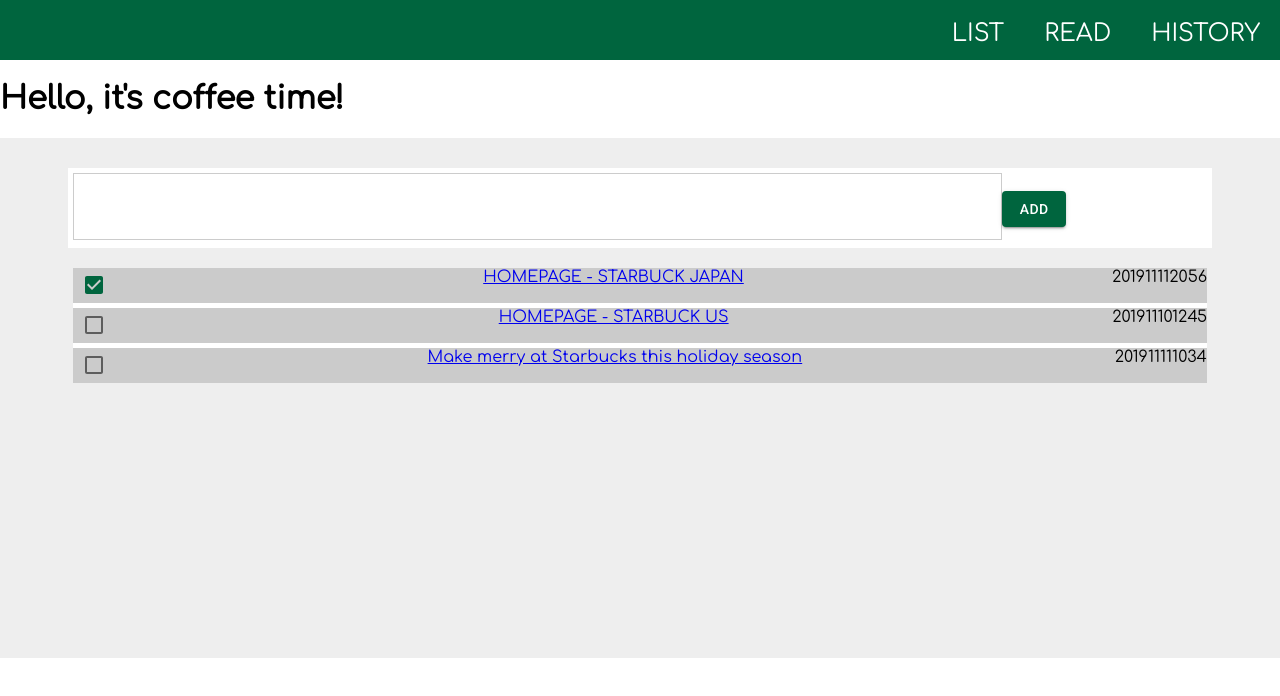
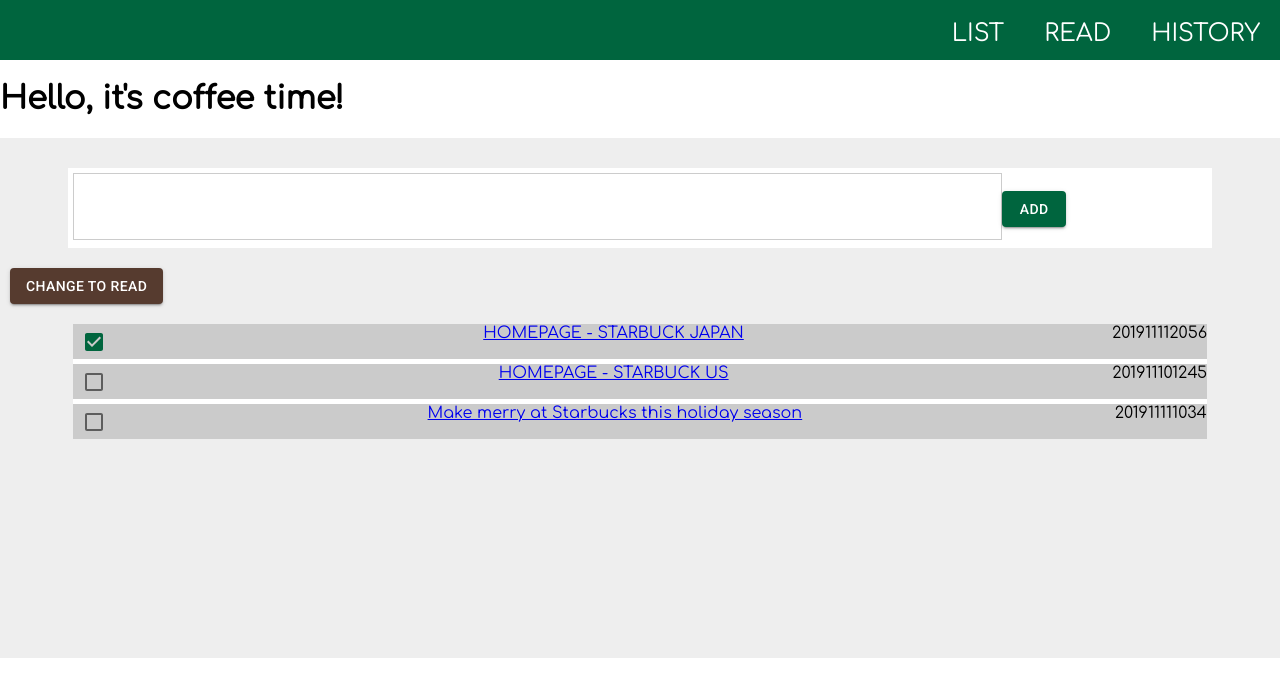
Before and after one commit to nouvelle/coffee-time, a React (Create React App) app: page / in a window 1280 px wide. Shown: the top 696 px of the page. Built offline with nearby package versions, Linux system fonts and the light colour scheme.

Commit message:
create: delete URL List from all list when click the button[change to read]

```diff
--- a/src/components/ListContents.jsx
+++ b/src/components/ListContents.jsx
@@ -1,14 +1,27 @@
 import React, { Component } from "react";
 import { connect } from "react-redux";
+import Button from "@material-ui/core/Button";
 import Checkbox from "@material-ui/core/Checkbox";
 import Input from "./Input.jsx";
-import { toggleUnReadUrlCheckBox } from "../redux/redux";
+import { toggleUnReadUrlCheckBox, deleteUnReadUrlLists } from "../redux/redux";
 import "../styles/styles.css";
 
 class ListContents extends Component {
-  checkBtn = index => e => {
-    console.log(index, e.target.checked);
+  checkBtn = indexVal => e => {
+    const unReadUrlLists = this.props.unReadUrlLists;
+    let index;
+    unReadUrlLists.forEach((unReadUrlLists, i) => {
+      if (unReadUrlLists.index === indexVal) index = i;
+    });
     this.props.changeUnReadUrlCheckBox(index);
+  };
+  changeRead = () => {
+    const unReadUrlLists = this.props.unReadUrlLists;
+    const nonDeleteList = unReadUrlLists.filter(
+      unReadUrlList => !unReadUrlList.checked
+    );
+    if (nonDeleteList.length !== unReadUrlLists.length)
+      this.props.deleteUnReadUrlLists(nonDeleteList);
   };
   render() {
     const unReadUrlLists = this.props.unReadUrlLists;
@@ -16,8 +29,16 @@
     return (
       <div className="contents listContents">
         <Input />
+        <Button
+          variant="contained"
+          color="secondary"
+          onClick={this.changeRead}
+          className="changeRead"
+        >
+          CHANGE TO READ
+        </Button>
         <div className="urllistArea">
-          {console.log("aa", unReadUrlLists)}
+          {console.log("all list", unReadUrlLists)}
           {unReadUrlLists.map((unReadUrlList, i) => (
             <div className="urlList" key={i}>
               <Checkbox
@@ -44,7 +65,9 @@
 };
 const mapDispatchToProps = dispatch => {
   return {
-    changeUnReadUrlCheckBox: index => dispatch(toggleUnReadUrlCheckBox(index))
+    changeUnReadUrlCheckBox: index => dispatch(toggleUnReadUrlCheckBox(index)),
+    deleteUnReadUrlLists: nonDeleteList =>
+      dispatch(deleteUnReadUrlLists(nonDeleteList))
   };
 };
 export default connect(mapStateToProps, mapDispatchToProps)(ListContents);
--- a/src/redux/redux.js
+++ b/src/redux/redux.js
@@ -63,11 +63,14 @@
   checked: false
 });
 
-// export const toggleUnReadUrlCheckBox = (index, isChecked) => ({
+export const deleteUnReadUrlLists = nonDeleteUnReadListArr => ({
+  type: "DELETE_UNREAD_URL_LISTS",
+  nonDeleteUnReadListArr
+});
+
 export const toggleUnReadUrlCheckBox = index => ({
   type: "TOGGLE_UNREAD_CHECK_BOX",
   index
-  // checked: isChecked
 });
 
 export const addReadUrlLists = newReadList => ({
@@ -97,6 +100,8 @@
       return Object.assign({}, state, { currentView: action.newView });
     }
     case "ADD_UNREAD_URL_LISTS": {
+      if (state.unReadUrlLists.length === 0)
+        state.unReadUrlLists = initialState.unReadUrlLists;
       return Object.assign({}, state, {
         unReadUrlLists: [
           ...state.unReadUrlLists,
@@ -111,9 +116,12 @@
         ]
       });
     }
+    case "DELETE_UNREAD_URL_LISTS": {
+      return Object.assign({}, state, {
+        unReadUrlLists: action.nonDeleteUnReadListArr
+      });
+    }
     case "TOGGLE_UNREAD_CHECK_BOX": {
-      console.log("toggle");
-      console.log(state.unReadUrlLists[action.index].checked);
       return Object.assign({}, state, {
         unReadUrlLists: [
           ...state.unReadUrlLists.slice(0, action.index),
--- a/src/styles/styles.css
+++ b/src/styles/styles.css
@@ -24,6 +24,9 @@
   padding: 10px;
   /* background: #d73a38; */
   background: #eee;
+}
+.changeRead {
+  text-align: center;
 }
 .inputArea {
   width: 90%;
```
